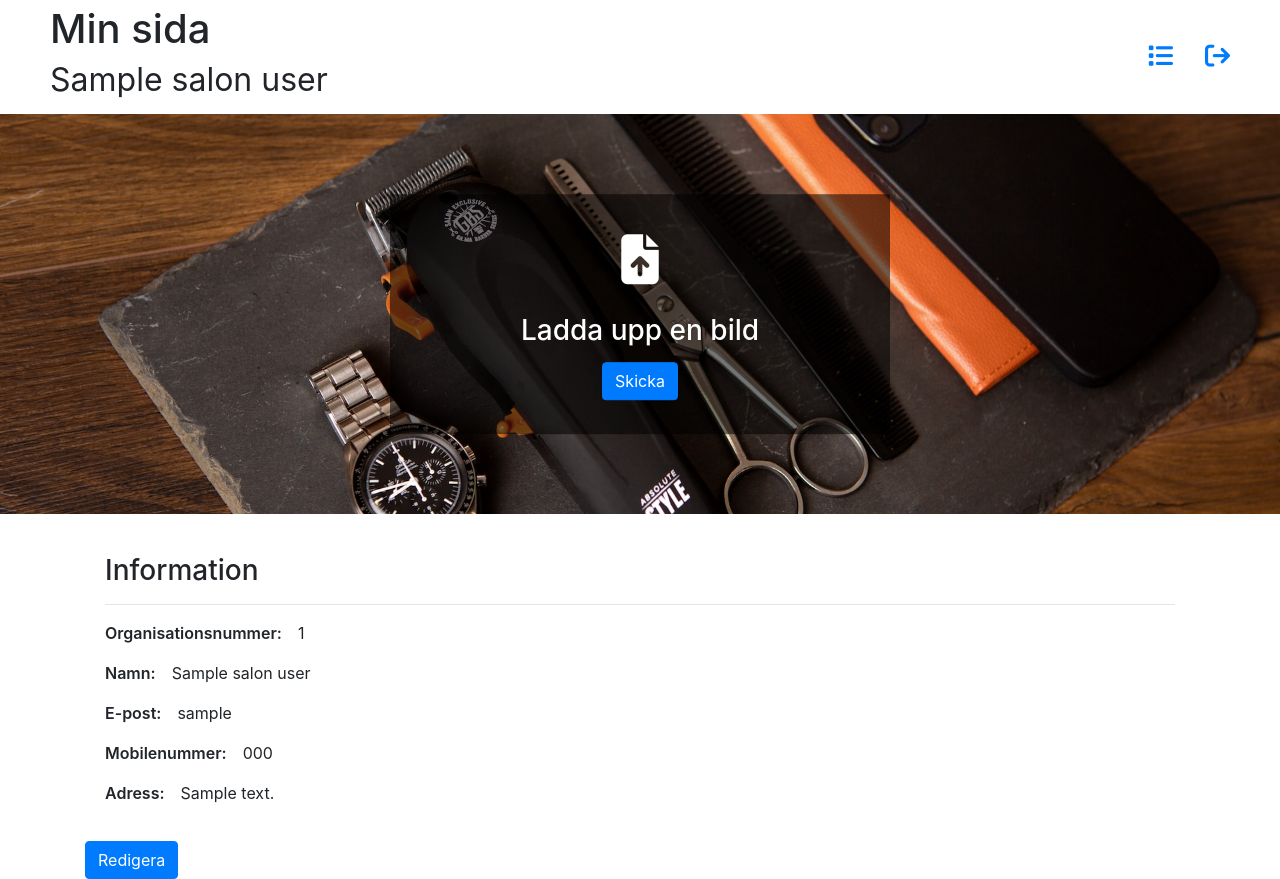
After one commit to danielmoradi1/HairFind, a Flask app: page /salon_profile in a window 1280 px wide. The commit adds this page. Run offline with Flask 3, Linux system fonts and the light colour scheme; a database or web service that is not in the repository returns one stand-in record (values such as "Sample title"); some libraries are stand-ins or nearby versions.

Commit message:
Salon_profile
Salon_profile
Salon_ page

```diff
--- a/main.py
+++ b/main.py
@@ -325,18 +325,72 @@ def is_logged_in(f):
 def salon_dashboard():
     username = session['username']
     cursor.execute(
-        "SELECT NAME FROM Salon_user WHERE username = %s", (username,))
+        "SELECT org_number, name FROM Salon_user WHERE username = %s", (username,))
     user_info = cursor.fetchone()
 
     if user_info:
-        fullname = user_info[0]
+        salon_id = user_info[0]
+        fullname = user_info[1]
         cursor.execute(
             "SELECT * FROM service WHERE salon_username = %s", (username,))
         services = cursor.fetchall()
 
-        return render_template('salon_dashboard.html', services=services, fullname=fullname)
+        return render_template('salon_dashboard.html', services=services, fullname=fullname, salon_id=salon_id)
 
     return render_template('salon_login.html')
+
+
+# route for salon profile
+@webApp.route('/salon_profile')
+def salon_profile():
+    salon_id = request.args.get('salon_id')
+
+    cursor.execute(
+        "SELECT * FROM salon_user WHERE org_number = %s", (salon_id,))
+    salon_info = cursor.fetchall()
+
+    if salon_info:
+        return render_template('salon_profile.html', salon_info=salon_info)
+
+    return render_template('salon_profile.html')
+
+
+
+
+# username = session['username']
+# Route for handling the form submission
+@webApp.route('/upload', methods=['GET', 'POST'])
+def upload():
+    if request.method == 'POST':
+        description = 'Hej'
+        image = request.files['image'].read()
+        salon_username = request.form['salon_username']
+
+        try:
+            # Check if an image already exists
+            cursor.execute(
+                "SELECT id FROM salon_info WHERE salon_username = %s", (salon_username,))
+            result = cursor.fetchone()
+
+            if result:
+                cursor.execute(
+                    "DELETE FROM salon_info WHERE salon_username = %s", (salon_username,))
+
+            # Inserting the data into the database
+                cursor.execute("INSERT INTO salon_info (description, image, salon_username) VALUES (%s, %s, %s) RETURNING id",
+                           (description, psycopg2.Binary(image), salon_username))
+                db_connection.commit()
+                flash('Image uploaded and saved to the database.', 'success')
+                return redirect(url_for('salon_profile'))
+
+        except (Exception, psycopg2.DatabaseError) as error:
+            print(error)
+            flash('An error occurred. Please try again later.', 'error')
+
+    return redirect(url_for('salon_profile'))
+
+
+
 
 
 # Service Form Class
@@ -510,7 +564,7 @@ def contact():
     return render_template('contact_us.html')
 
 
-@webApp.route('/salon/<int:salon_id>')
+@webApp.route('/salon_page/<int:salon_id>')
 def salon_page(salon_id):
     salon_data = get_salon_data(salon_id)
     if not salon_data:
@@ -519,8 +573,7 @@ def salon_page(salon_id):
     username = salon_data[1]
     service_info = get_service_info(username)
 
-    return render_template('salon.html', salon_data=salon_data, service_info=service_info)
-
+    return render_template('salon_page.html', salon_data=salon_data, service_info=service_info)
 
 
 if __name__ == "__main__":
--- /dev/null
+++ b/static/css/salon_page.css
@@ -0,0 +1,39 @@
+
+.navbar{
+    background-image: url(/static/css/img/salon_img.jpg);
+    height: 50vh;
+    text-align: center;
+    background-position: center;
+    background-repeat: no-repeat;
+    background-size: cover;
+}
+
+
+.salon_information{
+    margin: 50px 0px;
+}
+
+
+.salon_information .title{
+    text-align: center;
+    text-transform: uppercase;
+    font-size: 50px;
+}
+
+
+/** Salon Dashboard Style **/
+.dashboard_header{
+    display: flex;
+    align-items: center;
+    justify-content: space-between;
+    flex-wrap: wrap;
+}
+
+.profile_icon{
+    display: flex;
+    gap:2em;
+}
+
+.profile_icon a{
+    font-size: 25px;
+}
--- /dev/null
+++ b/static/css/salon_profile.css
@@ -0,0 +1,84 @@
+@import url('https://fonts.googleapis.com/css?family=Montserrat:400,800');
+
+
+body {
+    margin: 0;
+    padding: 0;
+    font-family: 'Poppins', sans-serif;
+    min-height: 100vh;
+}
+
+.salon_profile_nav {
+    text-align: center;
+}
+
+.salon_profile_nav img {
+    width: 100%;
+    height: 50vh;
+    display: block;
+    margin: 0 auto;
+    object-fit: cover;
+}
+
+.img {
+    position: relative;
+}
+
+
+.text-container {
+    background-color: rgba(0, 0, 0, 0.54);
+    position: absolute;
+    top: 50%;
+    left: 50%;
+    transform: translate(-50%, -50%);
+    text-align: center;
+    color: white;
+    width: 100%;
+    max-width: 500px;
+    padding: 30px;
+    box-sizing: border-box;
+    line-height: 3em;
+}
+
+.navbar input {
+    color: rgb(44, 44, 44);
+    border: none;
+}
+
+.upload-icon {
+    display: inline-block;
+    border: 1px solid #ccc;
+    padding: 10px;
+    border-radius: 5px;
+    cursor: pointer;
+    border: none;
+}
+
+.upload-icon i {
+    font-size: 50px;
+}
+
+.dashboard_header {
+    padding: 5px 50px;
+}
+
+
+#container{
+    margin-top: 20px;
+}
+
+.salon_info_from_db{
+    border-radius: 10px;
+    padding: 20px;
+}
+
+.info_box{
+    display: flex;
+    flex-direction: row;
+    gap: 1em;
+}
+
+p:first-child {
+    font-size: 16px;
+    font-weight: 600;
+}
--- a/static/css/styleHome.css
+++ b/static/css/styleHome.css
@@ -125,8 +125,8 @@ body {
     font-weight:300;
 }
 
-/**
-.cards {
+
+#cards {
     width: 90%;
     margin: 16px auto;
 }
@@ -137,7 +137,7 @@ body {
     font-size: 24px;
     text-transform: uppercase;
 }
-*/
+
 
 .image img {
     width: 100%;
--- a/templates/register_customer.html
+++ b/templates/register_customer.html
@@ -41,7 +41,7 @@
                 </div>
                 {% elif category == 'info' %}
                 <div class="alert alert-info" role="alert">
-                    {{ message }}from_container
+                    {{ message }}
                 </div>
                 {% elif category == 'warning' %}
                 <div class="alert alert-warning" role="alert">
--- a/templates/salon.html
+++ b/templates/salon_page.html
@@ -5,7 +5,7 @@
         <meta charset="UTF-8">
         <meta http-equiv="X-UA-Compatible" content="IE=edge">
         <meta name="viewport" content="width=device-width, initial-scale=1.0">
-        <link rel="stylesheet" href="/static//css/salonStyle.css">
+        <link rel="stylesheet" href="/static//css/salon_page.css">
         <link rel="stylesheet" href="/static//css/main.css">
         <link href="https://cdn.jsdelivr.net/npm/bootstrap@5.3.0-alpha2/dist/css/bootstrap.min.css" rel="stylesheet"
             integrity="sha384-aFq/bzH65dt+w6FI2ooMVUpc+21e0SRygnTpmBvdBgSdnuTN7QbdgL+OapgHtvPp" crossorigin="anonymous">
--- /dev/null
+++ b/templates/salon_profile.html
@@ -0,0 +1,136 @@
+<!DOCTYPE html>
+<html lang="en">
+
+    <head>
+        <meta charset="UTF-8">
+        <meta http-equiv="X-UA-Compatible" content="IE=edge">
+        <meta name="viewport" content="width=device-width, initial-scale=1.0">
+        <link rel="stylesheet" href="/static/css/salon_profile.css">
+        <link rel="stylesheet" href="/static/css/salon_page.css">
+        <link rel="stylesheet" href="https://stackpath.bootstrapcdn.com/bootstrap/4.5.2/css/bootstrap.min.css">
+        <script src="https://stackpath.bootstrapcdn.com/bootstrap/4.5.2/js/bootstrap.min.js"></script>
+        <link rel="stylesheet" href="https://cdnjs.cloudflare.com/ajax/libs/font-awesome/6.4.0/css/all.min.css"
+            integrity="sha512-iecdLmaskl7CVkqkXNQ/ZH/XLlvWZOJyj7Yy7tcenmpD1ypASozpmT/E0iPtmFIB46ZmdtAc9eNBvH0H/ZpiBw=="
+            crossorigin="anonymous" referrerpolicy="no-referrer" />
+        {% for info in salon_info %}
+        <title>{{info.name}}</title>
+    </head>
+
+    <body>
+        <header class="dashboard_header">
+            <div class="dashboard_title">
+                <h1>Min sida <br><small>{{info.name}}</small></h1>
+            </div>
+
+            <div class="profile_icon">
+                <a href="#"><i class="fa-solid fa-list"></i></i></a>
+                <a href="#"><i class="fa-solid fa-arrow-right-from-bracket"></i></a>
+            </div>
+        </header>
+
+        <nav class="salon_profile_nav">
+            <div class="img">
+                <img src="/static/css/img/salon_img.jpg" alt="Salong foto">
+                <div class="text-container">
+                    <form class="img_form" action="{{url_for('upload')}}" method="post" enctype="multipart/form-data">
+
+                        <div>
+                            <input type="hidden" name="salon_username" value="{{info.username}}">
+                        </div>
+
+                        <div>
+                            <label for="image-upload" class="upload-icon">
+                                <i class="fa-solid fa-file-arrow-up"></i>
+                                <input type="file" id="image-upload" name="image" accept="image/*" style="display: none;">
+                            </label>
+                        </div>
+                        <h3>Ladda upp en bild</h3>
+                        <div>
+                            <button class="btn btn-primary" type="submit" value="change">Skicka</button>
+                        </div>
+                    </form>
+                </div>
+            </div>
+        </nav>
+
+
+
+
+
+
+        <main class="container" id="container">
+
+            <div class="salon_info_from_db">
+                <h3>Information</h3>
+                <hr>
+                <div class="info_box">
+                    <p>Organisationsnummer:</p>
+                    <p>{{info.org_number}}</p>
+                </div>
+                <div class="info_box">
+                    <p>Namn:</p>
+                    <p>{{info.name}}</p>
+                </div>
+                <div class="info_box">
+                    <p>E-post:</å>
+                    <p>{{info.username}}</p>
+                </div>
+                <div class="info_box">
+                    <p>Mobilenummer:</p>
+                    <p>{{info.telephone}}</p>
+                </div>
+                <div class="info_box">
+                    <p>Adress:</p>
+                    <p>{{info.address}}</p>
+                </div>
+            </div>
+
+
+
+            <button type="button" class="btn btn-primary" data-toggle="modal" data-target="#myModal">
+                Redigera
+            </button>
+
+            <div class="modal fade" id="myModal">
+                <div class="modal-dialog">
+                    <div class="modal-content">
+                        <!-- Modal Header -->
+                        <div class="modal-header">
+                            <h4 class="modal-title">Ändra information</h4>
+                            <button type="button" class="close" data-dismiss="modal">&times;</button>
+                        </div>
+
+                        <!-- Modal Body -->
+                        <div class="modal-body">
+                            <form>
+                                <!-- Form fields go here -->
+                                <div class="form-group">
+                                    <label for="name">Namn</label>
+                                    <input type="text" class="form-control" id="name">
+                                </div>
+                                <div class="form-group">
+                                    <label for="email">Mobilenummer</label>
+                                    <input type="email" class="form-control" id="email">
+                                </div>
+                                <div class="form-group">
+                                    <label for="email">Adress</label>
+                                    <input type="email" class="form-control" id="email">
+                                </div>
+                                <!-- Add more form fields as needed -->
+                                <div class="modal-footer">
+                                    <button type="submit" class="btn btn-primary">Skicka</button>
+                                </div>
+                            </form>
+                        </div>
+                    </div>
+                </div>
+            </div>
+        </main>
+
+
+        {% endfor %}
+        <script src="https://code.jquery.com/jquery-3.6.0.min.js"></script>
+        <script src="https://stackpath.bootstrapcdn.com/bootstrap/4.5.2/js/bootstrap.min.js"></script>
+    </body>
+
+</html>
```
Also changed, not shown: static/css/salonStyle.css (deleted, +0 -24 lines), static/js/form.js (deleted, +0 -21 lines), static/js/main.js (added, +12 -0 lines), templates/add_service.html (+4 -7 lines), templates/edit_service.html (+4 -7 lines), templates/home.html (+8 -6 lines), templates/register_salon.html (+1 -7 lines), templates/salon_dashboard.html (+18 -10 lines), text.txt (+36 -0 lines), static/css/profile.css (line endings or trailing spaces).
